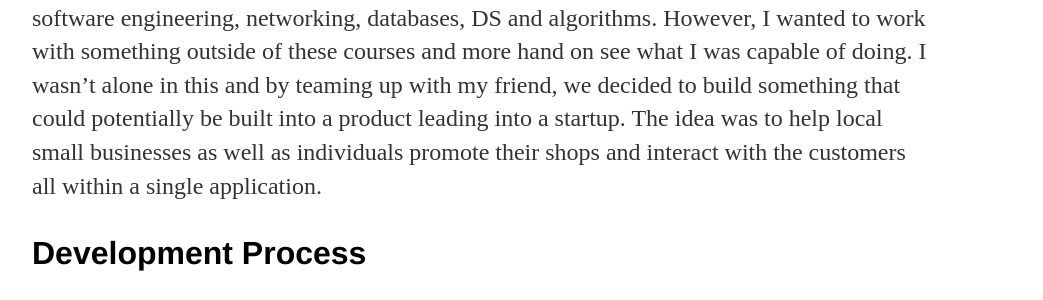
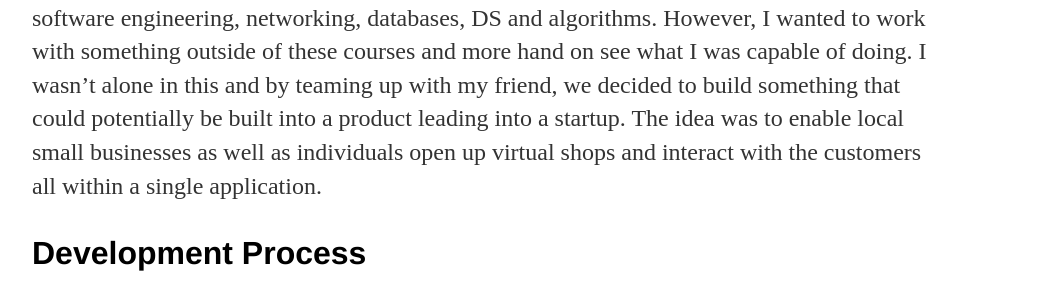
Before and after one commit to jcho7022/jcho7022.github.io, a Jekyll site: the page built from projects/float/index.html, in a window 1280 px wide and 900 px high, scrolled down 1149 px. Shown: the part 323-623 px from the top of the window, without its empty margins (160-1203 px from the left). Built offline with Jekyll 4.4.1, drawn with Linux system fonts in a browser that asks for light colours; some of the changed text lies outside the part shown.

Commit message:
Update index.html

```diff
--- a/projects/float/index.html
+++ b/projects/float/index.html
@@ -24,7 +24,7 @@ title: "Float: Map Oriented Virtual Shop Application"
 	databases, DS and algorithms. However, I wanted to work with something outside of these courses
 	and more hand on see what I was capable of doing. I wasn’t alone in this and by teaming up with my friend,
 	we decided to build something that could potentially be built into a product leading into a startup.
-	The idea was to help local small businesses as well as individuals promote their shops and interact
+	The idea was to enable local small businesses as well as individuals open up virtual shops and interact
 	with the customers all within a single application. </p>
 
 <h3>Development Process</h3>
```
